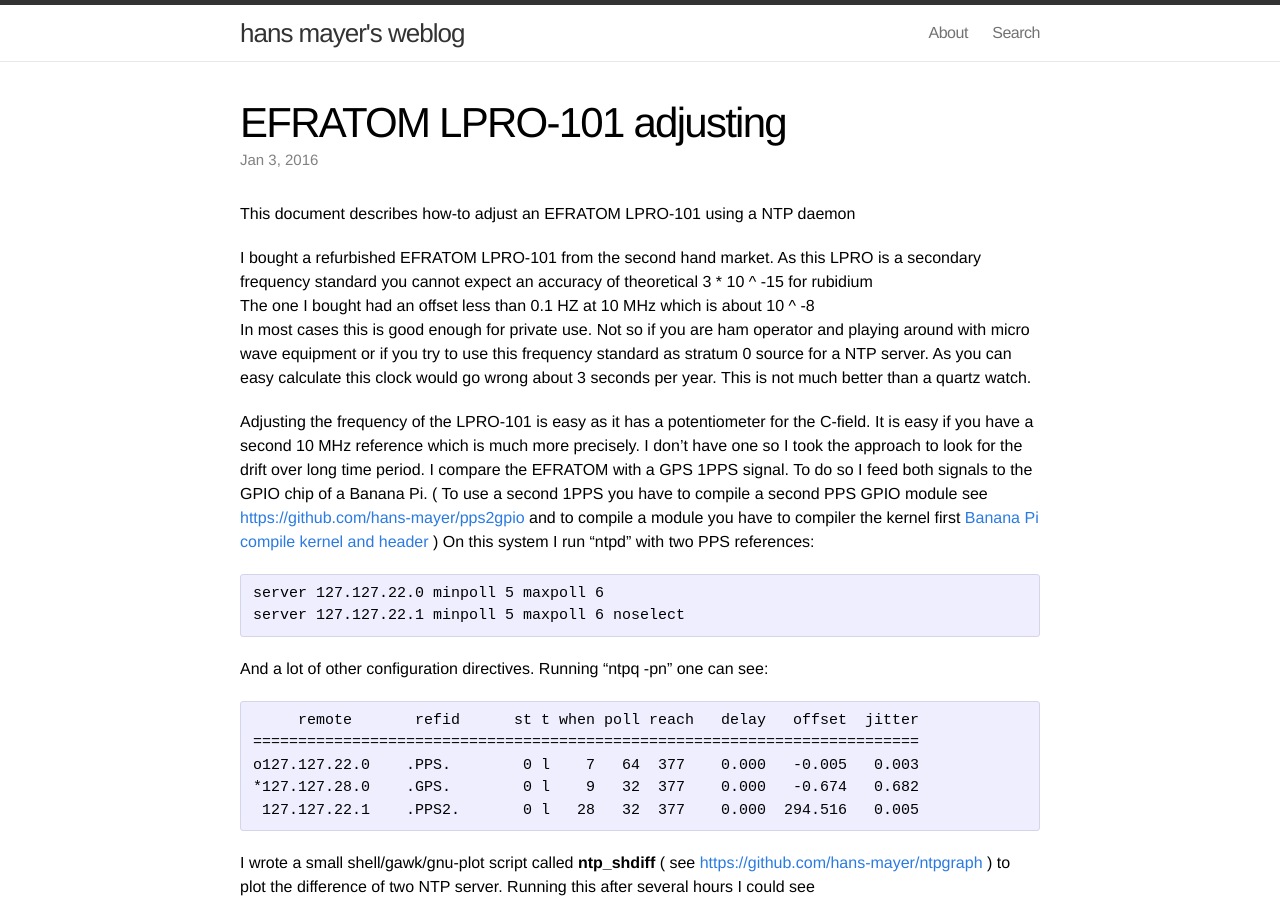
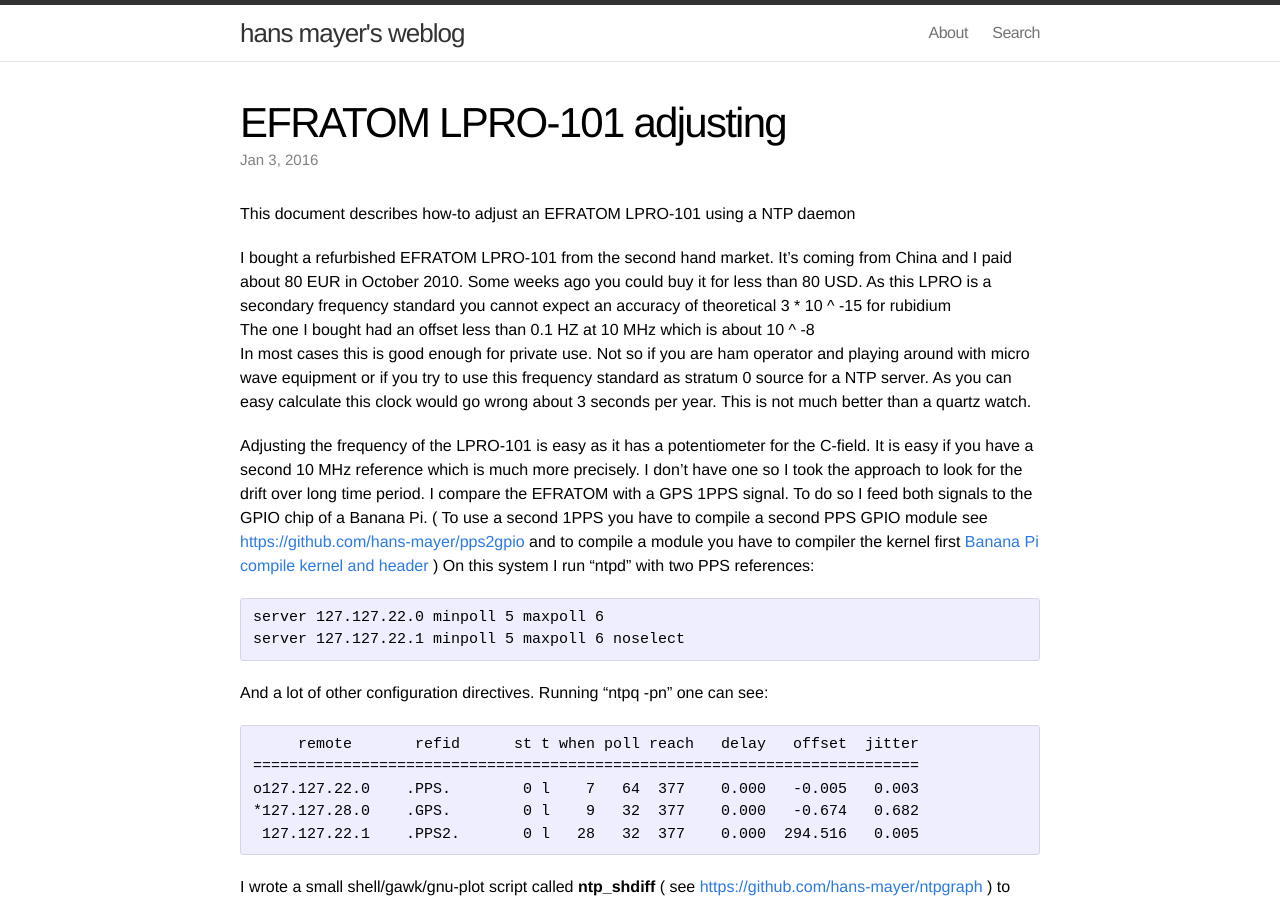
Before and after one commit to hans-mayer/blog, a Jekyll site: the page built from _posts/2016-01-03-efratom-lpro-101-adjusting.markdown, in a window 1280 px wide and 900 px high. Built offline with Jekyll 4.4.1, drawn with Linux system fonts in a browser that asks for light colours; some of the changed text lies outside the part shown.

Commit message:
my second efratom

```diff
--- a/_posts/2016-01-03-efratom-lpro-101-adjusting.markdown
+++ b/_posts/2016-01-03-efratom-lpro-101-adjusting.markdown
@@ -7,7 +7,7 @@ categories:  rubidium frequency standard NTP
 
 This document describes how-to adjust an EFRATOM LPRO-101 using a NTP daemon
 
-I bought a refurbished EFRATOM LPRO-101 from the second hand market. As this LPRO is a secondary frequency standard you cannot expect an accuracy of theoretical 3 * 10 ^ -15 for rubidium <br />
+I bought a refurbished EFRATOM LPRO-101 from the second hand market. It's coming from China and I paid about 80 EUR in October 2010. Some weeks ago you could buy it for less than 80 USD. As this LPRO is a secondary frequency standard you cannot expect an accuracy of theoretical 3 * 10 ^ -15 for rubidium <br />
 The one I bought had an offset less than 0.1 HZ at 10 MHz which is about 10 ^ -8 <br />
 In most cases this is good enough for private use. Not so if you are ham operator and playing around with micro wave equipment or if you try to use this frequency standard as stratum 0 source for a NTP server. As you can easy calculate this clock would go wrong about 3 seconds per year. This is not much better than a quartz watch.
 
@@ -138,7 +138,7 @@ m = -3.63573255384452e-07 which is -0.10072 ppb
 
 With the previous results we get the following table: ( R in kilo-ohm )
 
-|   ppb 	|   	|   R 	|
+|   PPB 	|   	|   R 	|
 |------:	|---	|----:	|
 | +3.40 	|   	| 0.0 	|
 | +2.24 	|   	| 1.0 	|
@@ -173,7 +173,7 @@ drift per month: _.00005088744001976240
 drift per year: -.00061064928023714880
 </pre>
 
-|   ppb 	|   	|   R 	|
+|   PPB 	|   	|   R 	|
 |------:	|---	|----:	|
 | +3.40 	|   	| 0.0 	|
 | +2.24 	|   	| 1.0 	|
--- a/_posts/2016-01-31-markdown.markdown
+++ b/_posts/2016-01-31-markdown.markdown
@@ -27,7 +27,7 @@ External link in a new window like this:  [hans mayer's home page](http://hans.m
 
 Internal link
 <pre>
-[Banana Pi compile kernel and header]({% post_url 2016-01-01-bananapi-compile-kernel %}){:target="_blank"} )
+[Banana Pi compile kernel and header]({% post_url 2016-01-01-bananapi-compile-kernel %}){:target="_blank"}
 </pre>
 
 Header line starting with one or more #
```
Also changed, not shown: other parts of _posts/2016-01-03-efratom-lpro-101-adjusting.markdown (+4 -0 lines), _posts/2016-07-25-second-efratom.markdown (added, +36 -0 lines), images/plot_20805_efra_2nd.png (added), images/plot_20892_efra_2nd.png (added).
